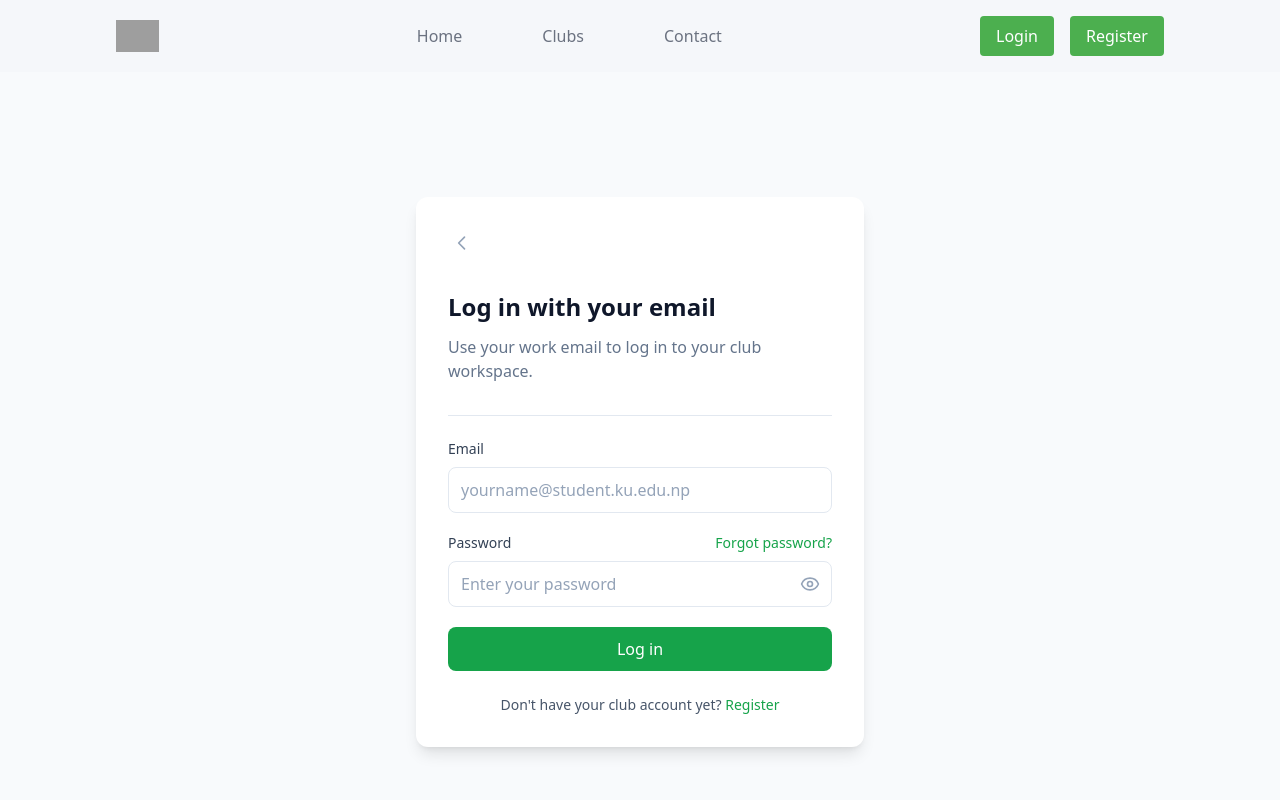
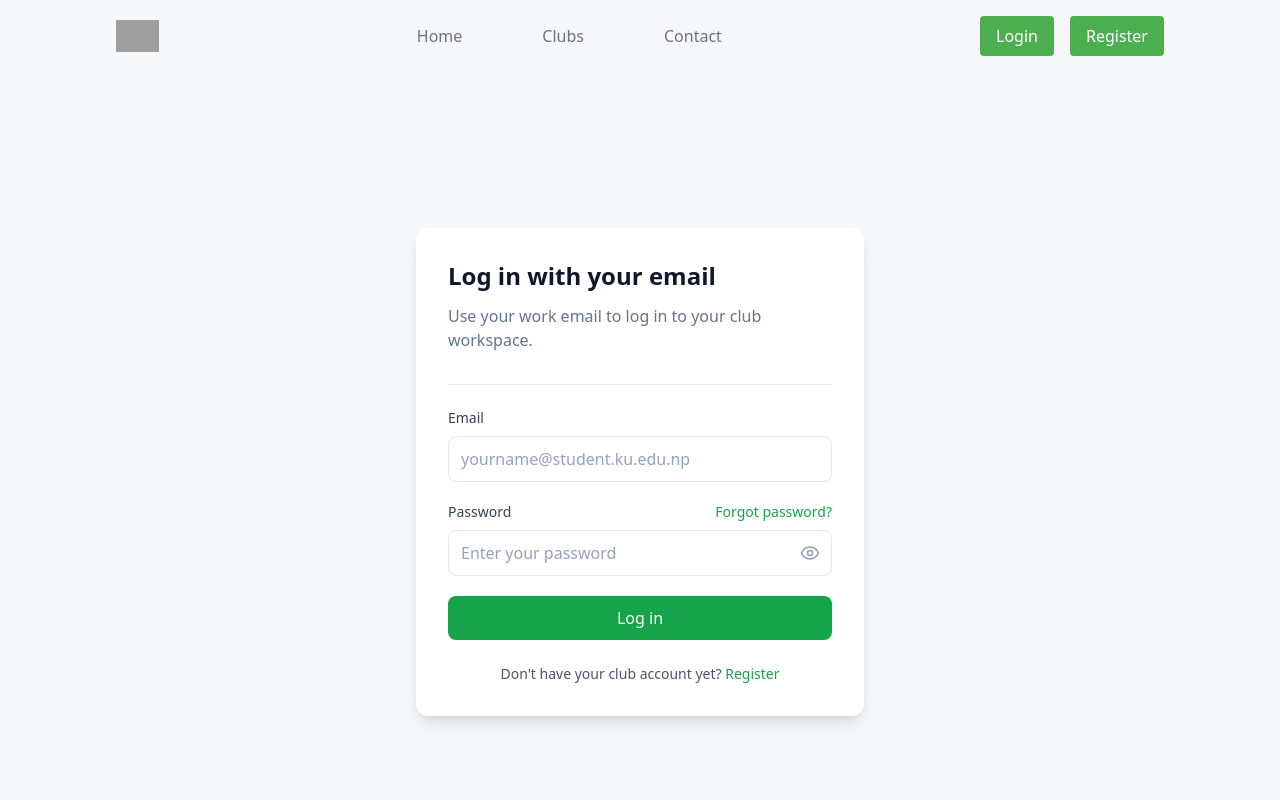
Before and after one commit to sthaarekh/sarathi, a React (Vite) app: page /login in a window 1280 px wide. Shown: the top 800 px of the page. Built offline with nearby package versions, Linux system fonts and the light colour scheme; grey boxes are pictures that could not be loaded.

Commit message:
Changed bg color of login register

```diff
--- a/src/components/Navbar.jsx
+++ b/src/components/Navbar.jsx
@@ -5,7 +5,7 @@ const Navbar = () => {
   const [isMenuOpen, setIsMenuOpen] = useState(false);
 
   return (
-    <nav className="bg-[rgb(245,247,250)] py-4">
+    <nav className="bg-[#F5F7FA] py-4">
       {/* for desktop screen */}
      <div className="hidden md:flex justify-between items-center px-4">
 
@@ -33,13 +33,10 @@ const Navbar = () => {
 
         <div className="flex items-center mr-[100px]">
           <div className="grid grid-flow-col gap-3 lg:gap-4">
-          <Link to="/login" className="bg-[#4CAF4F] hover:bg-[#409f43] text-white font-medium py-2 px-4 rounded" >
-            Login
-          </Link>
-            <Link
-              to="/register"
-              className="bg-[#4CAF4F] hover:bg-[#409f43] text-white font-medium py-2 px-4 rounded"
-            >
+            <Link to="/login" className="bg-[#4CAF4F] hover:bg-[#409f43] text-white font-medium py-2 px-4 rounded" >
+              Login
+            </Link>
+            <Link to="/register" className="bg-[#4CAF4F] hover:bg-[#409f43] text-white font-medium py-2 px-4 rounded">
               Register
             </Link>
           </div>
@@ -91,13 +88,10 @@ const Navbar = () => {
             className="block text-gray-500 hover:text-gray-900 py-2">
             Contact
           </Link>
-          <Link to="/login"
-            className="block bg-green-500 hover:bg-green-600 text-white font-medium py-2 px-4 rounded mb-2">
+          <Link to="/login" className="block bg-green-500 hover:bg-green-600 text-white font-medium py-2 px-4 rounded mb-2">
             Login
           </Link>
-          <Link to="/register"
-            className="block bg-green-500 hover:bg-green-600 text-white font-medium py-2 px-4 rounded"
-          >
+          <Link to="/register" className="block bg-green-500 hover:bg-green-600 text-white font-medium py-2 px-4 rounded">
             Register
           </Link>
         </div>
--- a/src/pages/Login.jsx
+++ b/src/pages/Login.jsx
@@ -4,26 +4,10 @@ import { Link, useNavigate } from 'react-router-dom';
 
 export const Login = () => {
   const [showPassword, setShowPassword] = useState(false);
-  const navigate = useNavigate();
-
-  const handleBackClick = () => {
-    navigate(-1);
-  };
 
   return (
-    <div className="min-h-screen bg-slate-50 flex items-center justify-center p-6">
+    <div className="min-h-screen bg-[#F5F7FA] flex items-center justify-center p-6">
       <div className="w-full max-w-md bg-white rounded-xl shadow-lg p-6 md:p-8">
-        <div className="mb-8">
-          <button
-            onClick={handleBackClick}
-            className="text-slate-400 hover:text-slate-600 rounded-full p-1"
-          >
-            <svg className="w-5 h-5" viewBox="0 0 24 24" fill="none" stroke="currentColor" strokeWidth="2">
-              <path strokeLinecap="round" strokeLinejoin="round" d="M15 19l-7-7 7-7" />
-            </svg>
-          </button>
-        </div>
-
         <div className="mb-6 md:mb-8 space-y-2 md:space-y-3">
           <h1 className="text-xl md:text-2xl font-semibold text-slate-900">Log in with your email</h1>
           <p className="text-slate-500">Use your work email to log in to your club workspace.</p>
--- a/src/pages/Register.jsx
+++ b/src/pages/Register.jsx
@@ -9,12 +9,6 @@ export const Register = () => {
   const [showAlert, setShowAlert] = useState(false);
   const [firstPassword, setFirstPassword] = useState('');
   const [secondPassword, setSecondPassword] = useState('');
-
-  const navigate = useNavigate();
-
-  const handleBackClick = () => {
-    navigate(-1);
-  };
 
   const validateForm = (e) => {
     e.preventDefault();
@@ -52,22 +46,13 @@ export const Register = () => {
     navigate('/question');
   };
   return (
-    <div className="min-h-screen bg-gray-50 flex items-center justify-center p-3">
+    <div className="min-h-screen bg-[#F5F7FA] flex items-center justify-center p-3">
       <div className="bg-white rounded-lg shadow-sm w-full max-w-sm p-6">
         {showAlert && Object.keys(errors).length > 0 && (
           <div className="mb-3 p-2 rounded text-sm bg-red-50 border border-red-200 text-red-800">
             Please fill in all required fields marked with *
           </div>
         )}
-
-          <button
-            onClick={handleBackClick}
-            className="text-slate-400 hover:text-slate-600 rounded-full p-1"
-          >
-            <svg className="w-6 h-6" viewBox="0 0 24 24" fill="none" stroke="currentColor" strokeWidth="2">
-              <path strokeLinecap="round" strokeLinejoin="round" d="M15 19l-7-7 7-7" />
-            </svg>
-          </button>
 
         <form onSubmit={validateForm} className="space-y-4">
           <div>
```
Also changed, not shown: 1 other file (tests, documents, lock files or other folders).
